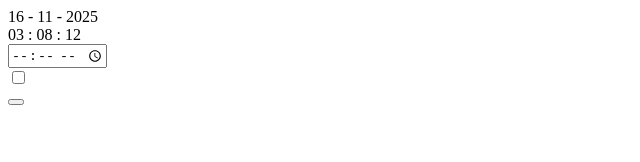
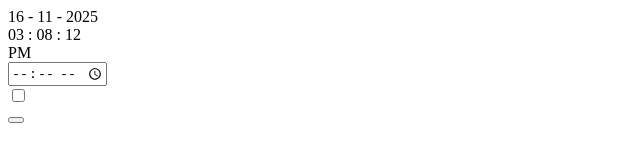
Before and after one commit to fattsyarifullah-hub/Alarm-digital, a plain HTML site: page index.html in a window 1280 px wide. Shown: the whole page, without its empty margins (0-640 px from the left). Drawn offline with Linux system fonts and the light colour scheme.

Commit message:
nambahin am pm

```diff
--- a/index.html
+++ b/index.html
@@ -22,6 +22,7 @@
           <span id="minute"></span> :
           <span id="second"></span>
         </div>
+        <div><span id="am"></span></div>
       </div>
 
       <div class="alarm">
--- a/script.js
+++ b/script.js
@@ -6,7 +6,7 @@ function realTime() {
     var Hour = document.getElementById('hour');
     var Minute = document.getElementById('minute');
     var Second = document.getElementById('second');
-    var am = 'AM';
+    var AMPM = document.getElementById('am');
 
     var Y = new Date().getFullYear();
     var M = new Date().getMonth() + 1;
@@ -14,6 +14,7 @@ function realTime() {
     var H = new Date().getHours();
     var m = new Date().getMinutes();
     var s = new Date().getSeconds();
+    var am = 'AM';
 
     if (H > 12) {
         H = H - 12;
@@ -30,6 +31,7 @@ function realTime() {
     Hour.innerText = H;
     Minute.innerText = m;
     Second.innerText = s;
+    AMPM.innerText = am;
 };
 
 var interval = setInterval(realTime, 1000); //buat jam realtime berjalan
```
